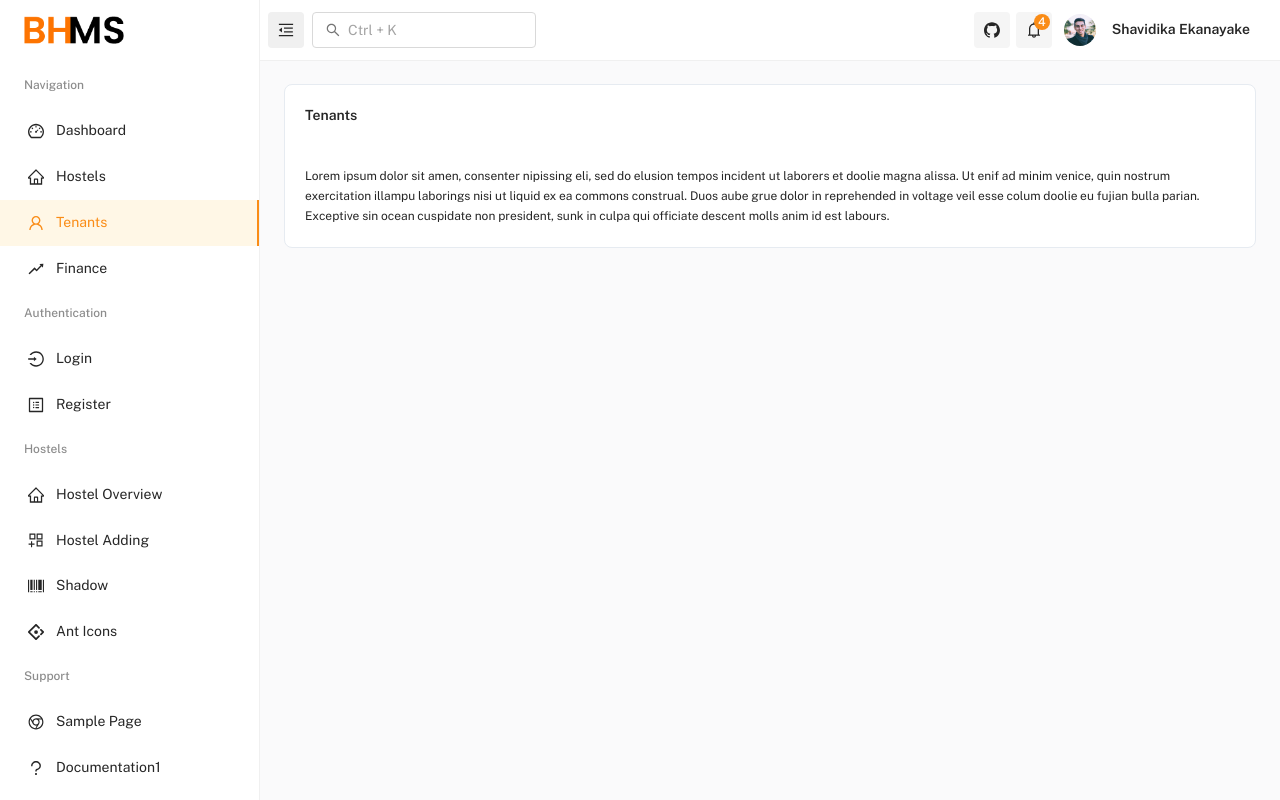
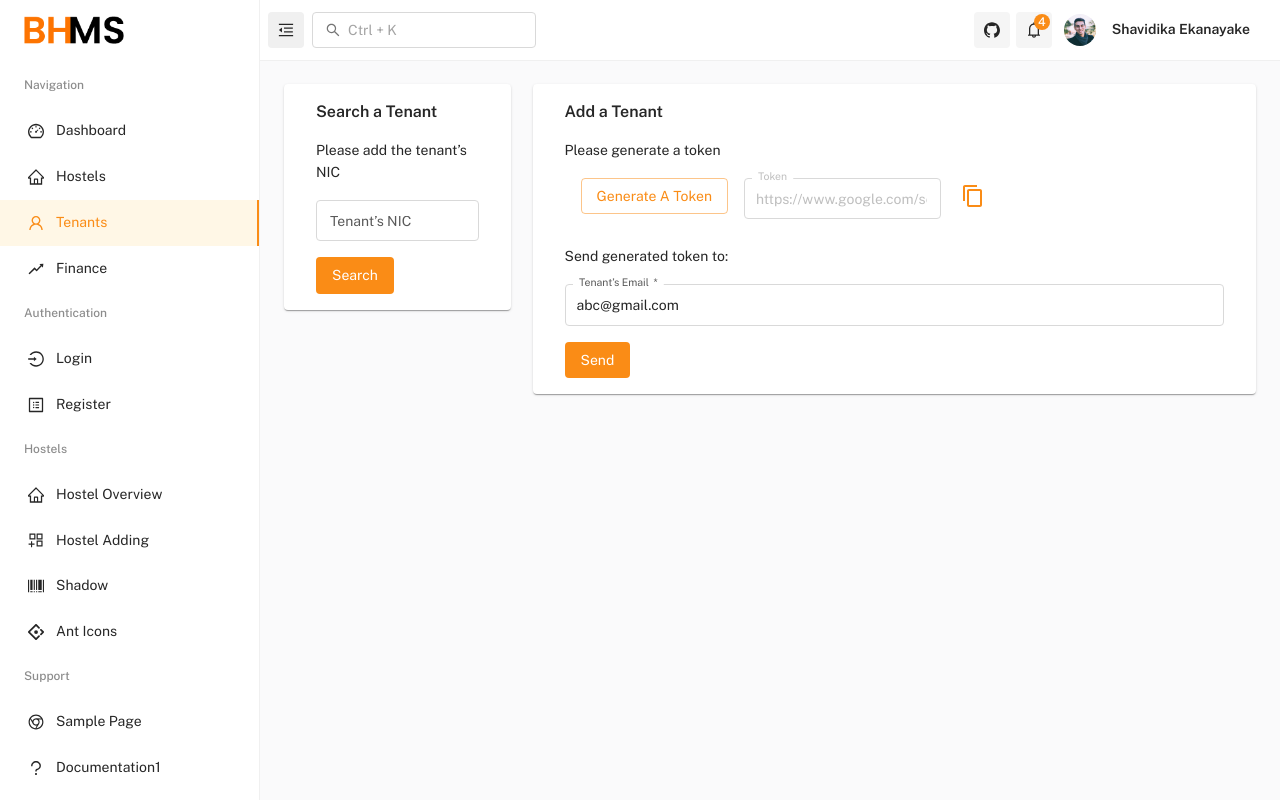
Before and after one commit to Boarding-House-Management-System/Boarding-House-Management-System-Project, a React (Create React App) app in the folder frontend/: page /tenants in a window 1280 px wide. Built offline with nearby package versions, Linux system fonts and the light colour scheme.

Commit message:
Search a Tenant | Add a New Tenant       Forms

```diff
--- a/frontend/src/pages/tenants/TenantsPage.js
+++ b/frontend/src/pages/tenants/TenantsPage.js
@@ -1,20 +1,75 @@
 // material-ui
 import { Typography } from '@mui/material';
+import ContentCopyIcon from '@mui/icons-material/ContentCopy';
 
 // project import
-import MainCard from 'components/MainCard';
+import { Button, Grid, Paper, TextField } from '../../../node_modules/@mui/material/index';
 
 // ==============================|| SAMPLE PAGE ||============================== //
 
 const TenantsPage = () => (
-  <MainCard title="Tenants">
-    <Typography variant="body2">
-      Lorem ipsum dolor sit amen, consenter nipissing eli, sed do elusion tempos incident ut laborers et doolie magna alissa. Ut enif ad
-      minim venice, quin nostrum exercitation illampu laborings nisi ut liquid ex ea commons construal. Duos aube grue dolor in reprehended
-      in voltage veil esse colum doolie eu fujian bulla parian. Exceptive sin ocean cuspidate non president, sunk in culpa qui officiate
-      descent molls anim id est labours.
-    </Typography>
-  </MainCard>
+  <Grid container rowSpacing={4.5} columnSpacing={2.75}>
+    {/* Search A Tenant */}
+    <Grid item xs={12} md={12} lg={3}>
+      <Paper sx={{ pl: 4, pr: 4 }}>
+        <Typography variant="h5" sx={{ pt: 2 }}>
+          Search a Tenant
+        </Typography>
+        <Typography sx={{ pt: 2 }}>Please add the tenant’s NIC </Typography>
+        <form>
+          <TextField sx={{ mt: 2 }} id="TenantNIC" label="Tenant’s NIC " variant="outlined" />
+        </form>
+        <Button sx={{ mt: 2, mb: 2 }} variant="contained">
+          Search
+        </Button>
+      </Paper>
+    </Grid>
+
+    {/* Add A Tenant */}
+    <Grid item xs={12} md={12} lg={9}>
+      <Paper sx={{ pl: 4, pr: 4 }}>
+        <Typography variant="h5" sx={{ pt: 2 }}>
+          Add a Tenant
+        </Typography>
+        <Typography sx={{ pt: 2 }}>Please generate a token </Typography>
+
+        {/* Token Generation */}
+        <div>
+          <Button variant="outlined" sx={{ m: 2 }}>
+            Generate a Token
+          </Button>
+          <TextField
+            sx={{ mt: 2 }}
+            disabled
+            id="Token"
+            label="Token "
+            variant="outlined"
+            defaultValue="https://www.google.com/search?q=to"
+          />
+          <Button sx={{ m: 2, ml: 0 }}>
+            <ContentCopyIcon />
+          </Button>
+        </div>
+
+        {/* Tenants Details        */}
+        <Typography sx={{ pt: 2 }}>Send generated token to: </Typography>
+        <form>
+          <TextField
+            fullWidth
+            sx={{ mt: 2 }}
+            required
+            id="TenantEmail"
+            label="Tenant’s Email "
+            variant="outlined"
+            defaultValue="abc@gmail.com"
+          />
+        </form>
+        <Button sx={{ mt: 2, mb: 2 }} variant="contained">
+          Send
+        </Button>
+      </Paper>
+    </Grid>
+  </Grid>
 );
 
 export default TenantsPage;
```
